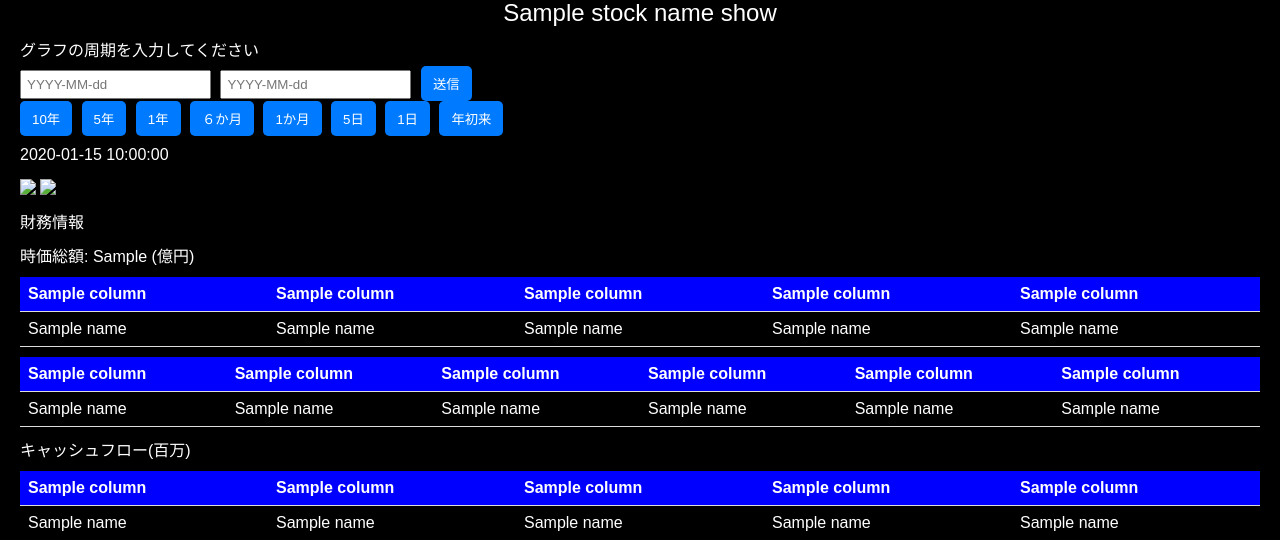
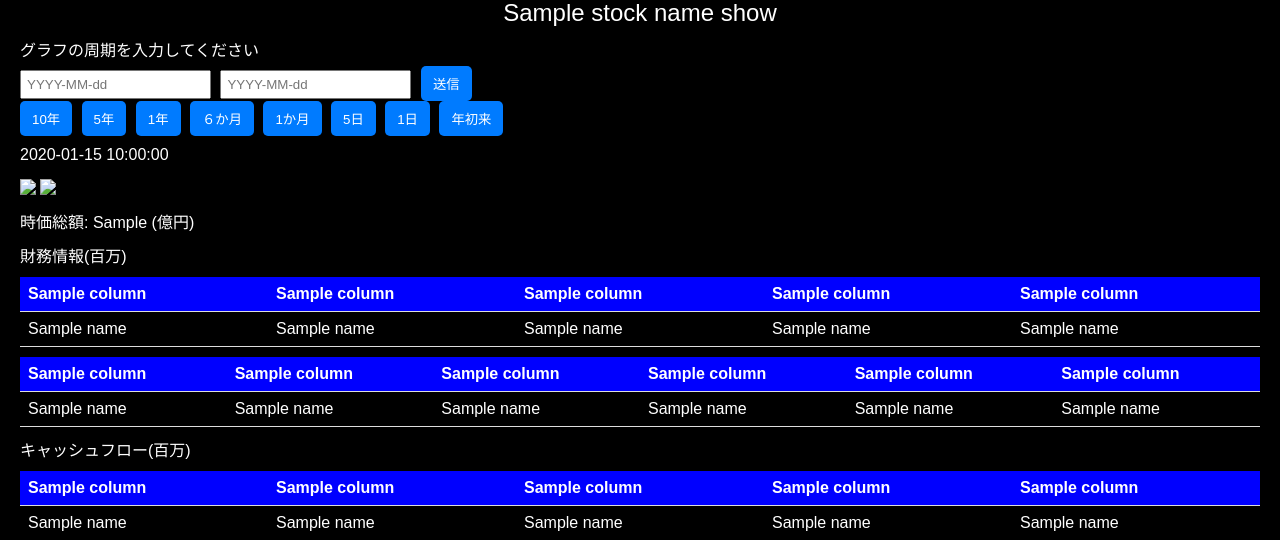
Before and after one commit to RyoyaKawano/mystocklife, a Flask app: template templates/index.html in a window 1280 px wide. Shown: the part 169-709 px from the top of the page. Run offline with Flask 3, Linux system fonts and the light colour scheme; the template is opened without the code that fills it: most values are stand-ins (such as "Sample title", 1, 10 or a date in 2020).

Commit message:
Merge conflict resolved

```diff
--- a/templates/index.html
+++ b/templates/index.html
@@ -52,8 +52,9 @@
 {% endif %}
 
 {% if table is not none%}
-<p>財務情報</p>
 <p>時価総額: {{market_cap}} (億円)</p>
+
+<p>財務情報(百万)</p>
 <table class="styled-table">
     <thead>
         <tr>
```
